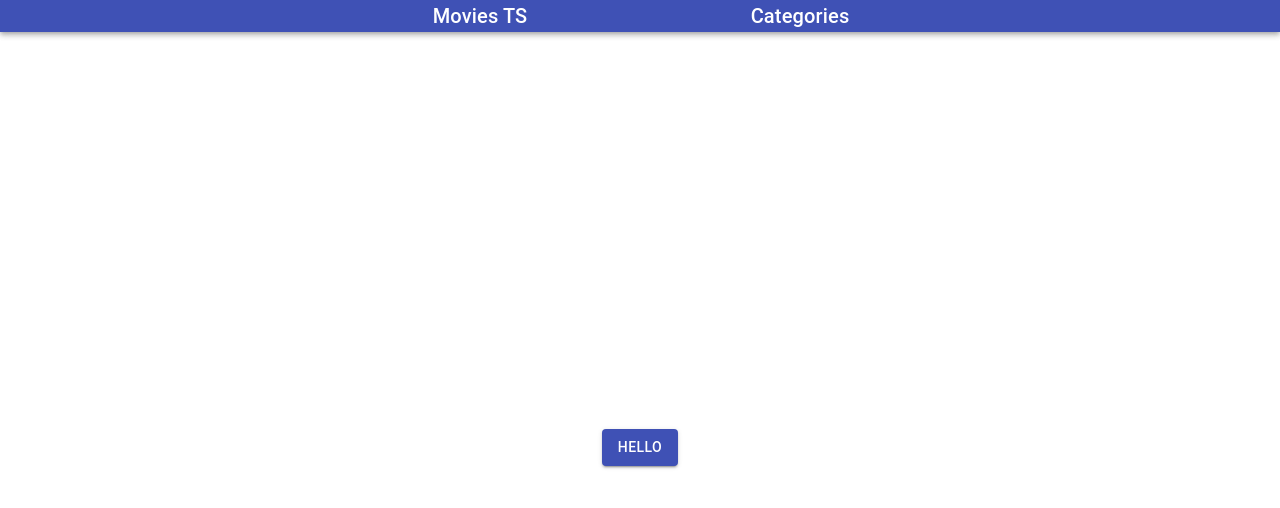
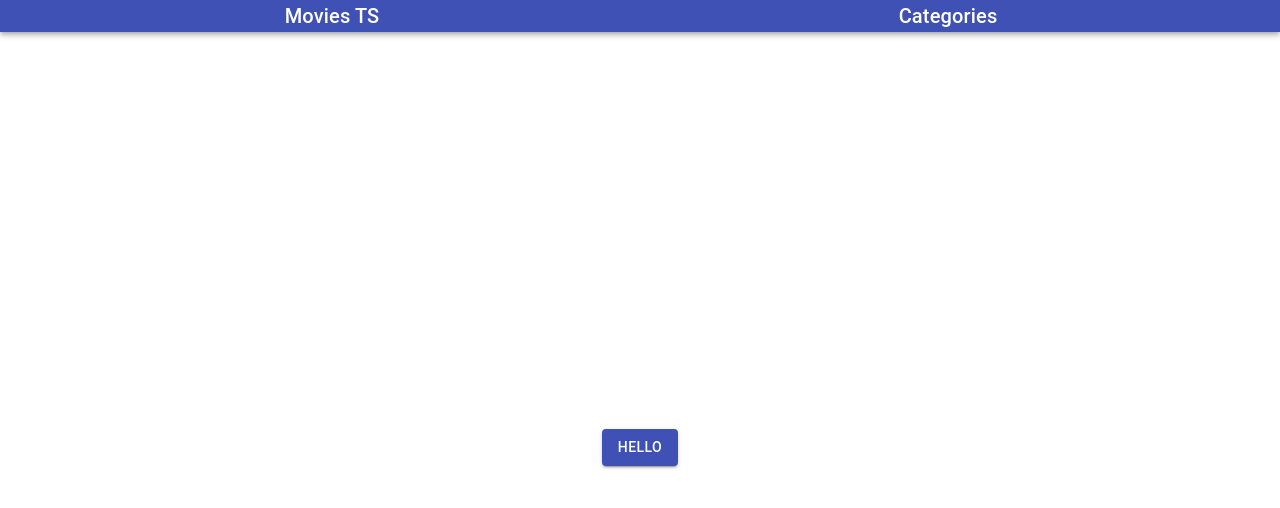
Before and after one commit to marce-ldv/movies-ts, a React (Create React App) app: page / in a window 1280 px wide. Shown: the top 508 px of the page. Built offline with nearby package versions, Linux system fonts and the light colour scheme.

Commit message:
Add grids in Navbar

```diff
--- a/src/components/Navbar/index.tsx
+++ b/src/components/Navbar/index.tsx
@@ -1,18 +1,20 @@
 import React from 'react';
-import { AppBar, Typography } from '@material-ui/core';
+import { AppBar, Typography, Container } from '@material-ui/core';
 import Grid from '@material-ui/core/Grid';
 
 export const Navbar: React.FunctionComponent = () => {
   return (
     <AppBar position="static">
-      <Grid container justify="center" component="div">
-        <Grid item xs={3} component="div">
-          <Typography variant="h6">Movies TS</Typography>
+      <Container fixed>
+        <Grid container justify="center" component="div">
+          <Grid item xs={6} component="div">
+            <Typography variant="h6">Movies TS</Typography>
+          </Grid>
+          <Grid item xs={6} component="div">
+            <Typography variant="h6">Categories</Typography>
+          </Grid>
         </Grid>
-        <Grid item xs={3} component="div">
-          <Typography variant="h6">Categories</Typography>
-        </Grid>
-      </Grid>
+      </Container>
     </AppBar>
   );
 };
```
